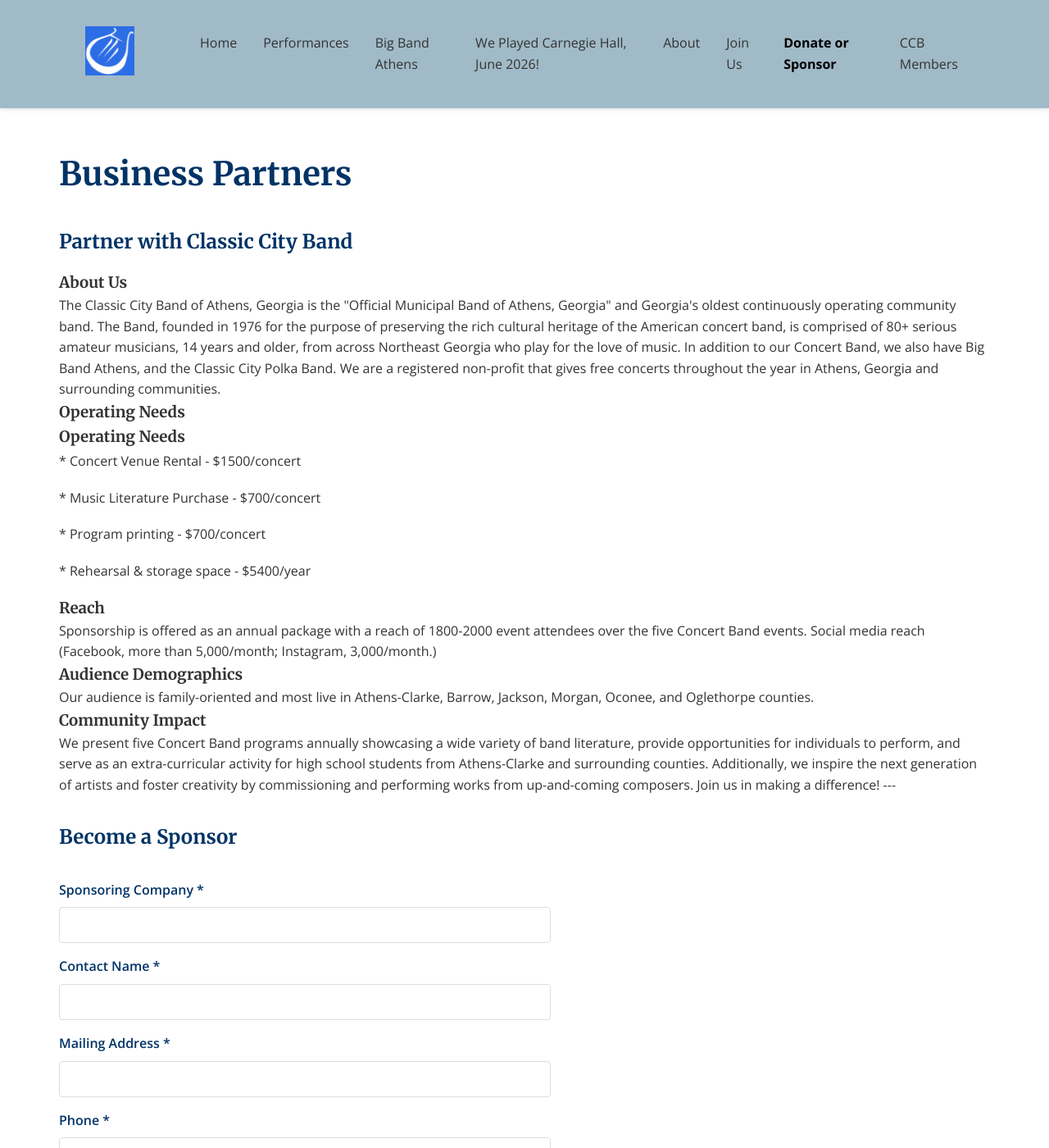
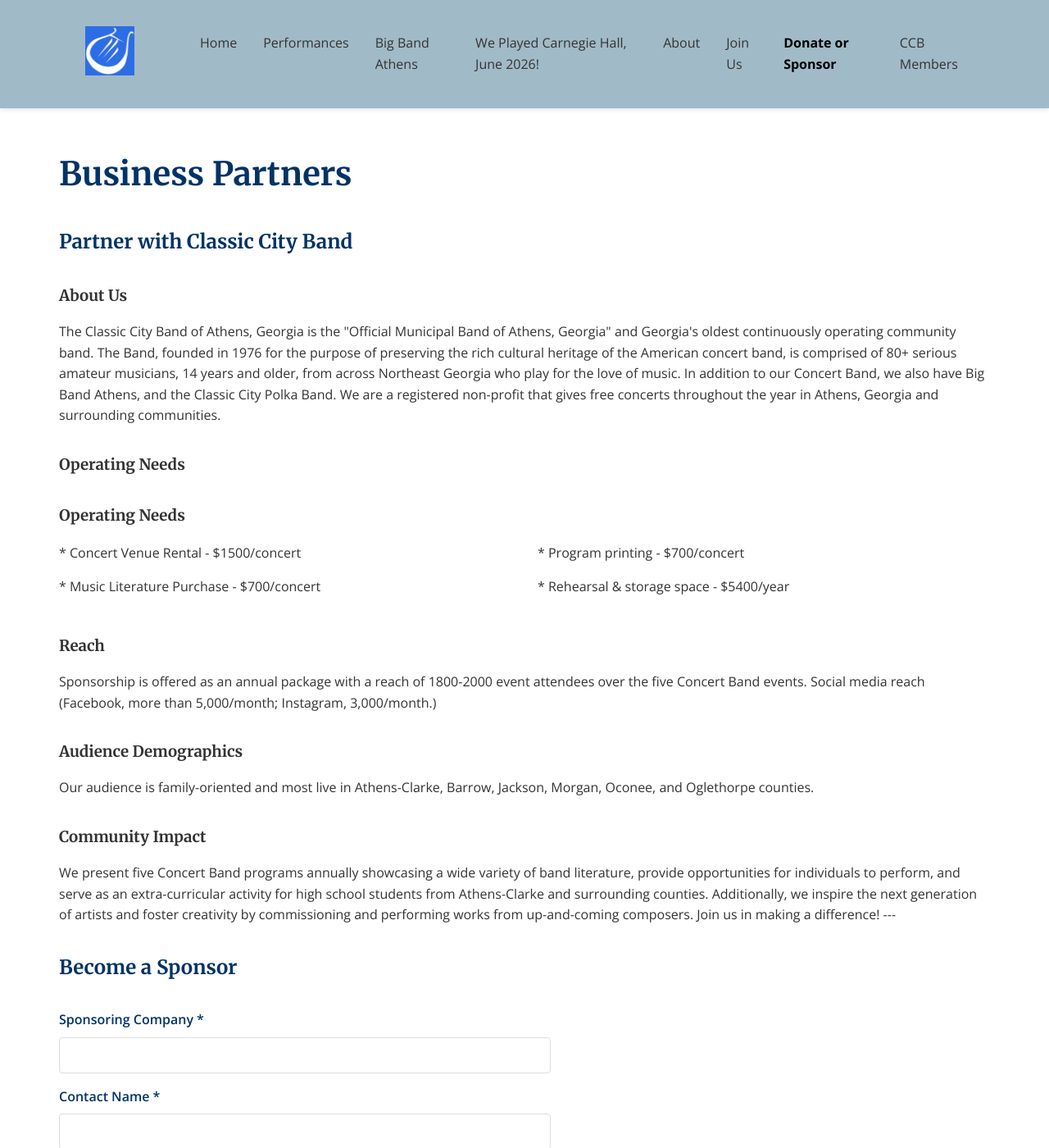
Before and after one commit to webmasterCCB/CCBwebsite, a Jekyll site: the page built from bus-partners.md, in a window 1280 px wide and 1400 px high. Shown: the whole window at 82% size. Built offline with Jekyll 4.4.1, drawn with Linux system fonts in a browser that asks for light colours; comment, search, counter and statistics services are not loaded.

Commit message:
Update style.css

```diff
--- a/assets/css/style.css
+++ b/assets/css/style.css
@@ -780,6 +780,22 @@ footer {
   margin-bottom: 1.5rem;
 }
 
+.operating-needs {
+  display: grid;
+  grid-template-columns: 1fr 1fr;
+  gap: 2rem;
+  margin: 1rem 0 2rem 0;
+}
+
+.needs-column p {
+  margin-bottom: 0.75rem;
+}
+
+.bus-partners-container h3 {
+  margin-top: 2rem;
+  margin-bottom: 1rem;
+}
+
 /* CARNEGIE 2026 PAGE */
 .carnegie-page h1,
 .carnegie-page h2 {
```
